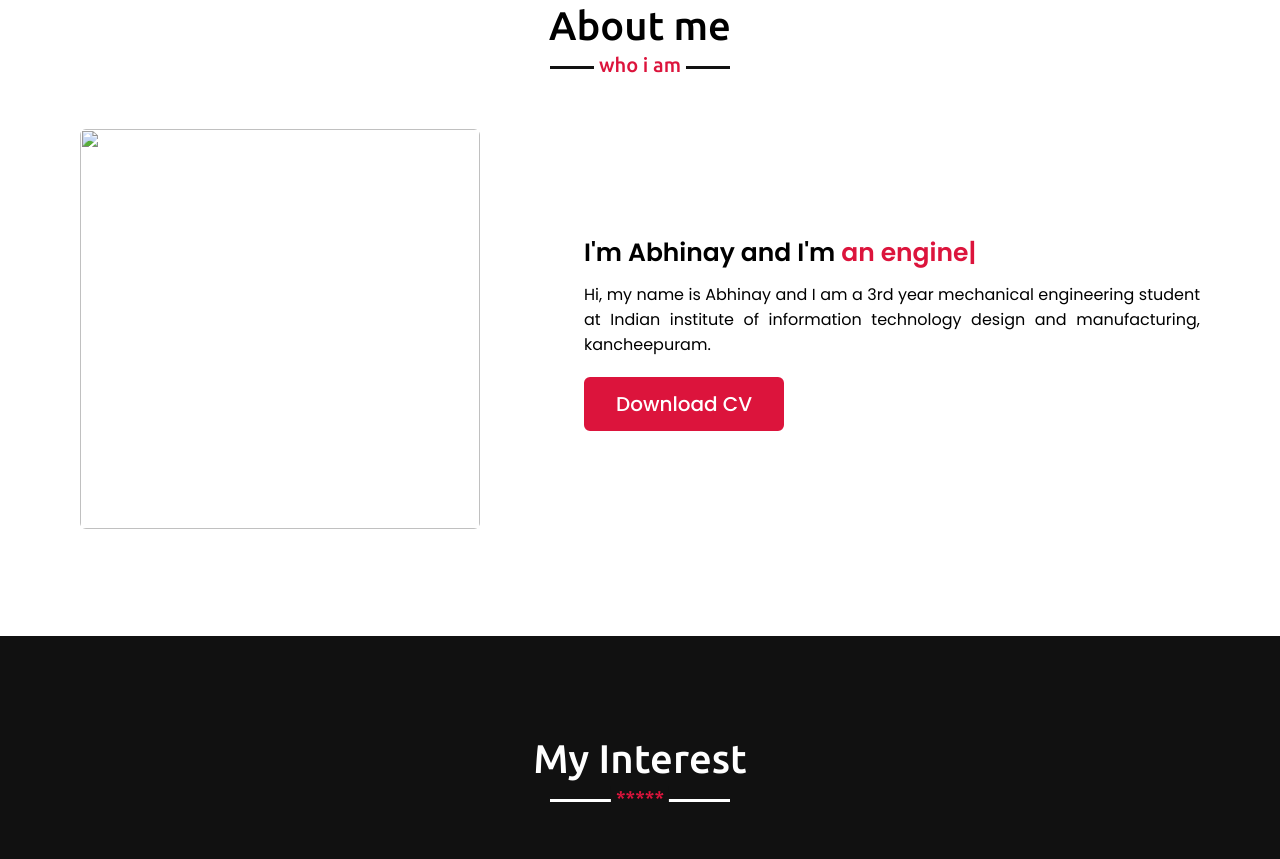
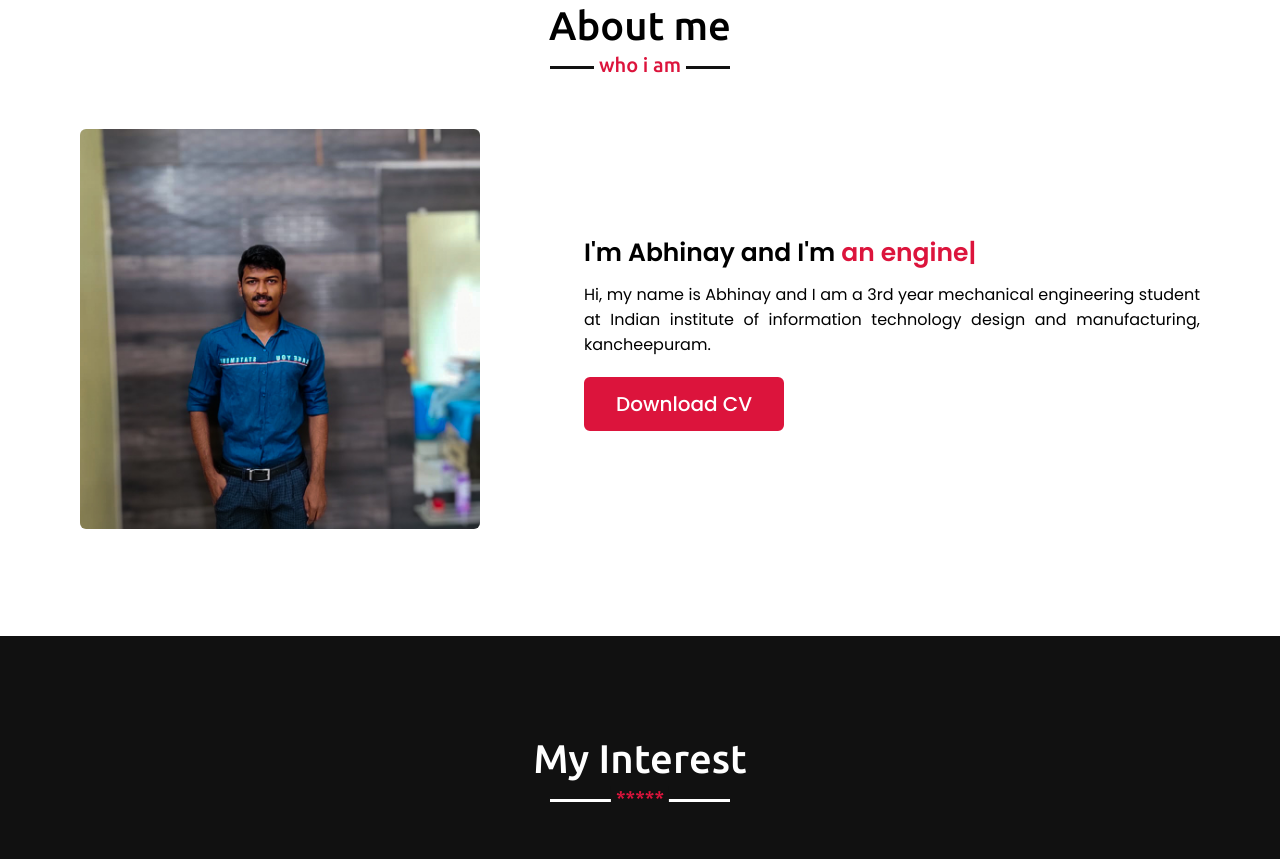
Before and after one commit to ayushabhi/my_portfolio, a plain HTML site: page index.html in a window 1280 px wide. Shown: the part 897-1756 px from the top of the page. Drawn offline with nearby package versions, Linux system fonts and the light colour scheme; files whose address does not match are found by name.

Commit message:
Update index.html

```diff
--- a/index.html
+++ b/index.html
@@ -48,7 +48,7 @@
             <h2 class="title">About me</h2>
             <div class="about-content">
                 <div class="column left">
-                    <img src="images/IMG-20201203-WA0025.jpg" alt="">
+                    <img src="IMG-20201203-WA0025.jpg" alt="">
                 </div>
                 <div class="column right">
                     <div class="text">I'm Abhinay and I'm <span class="typing-2"></span></div>
```
